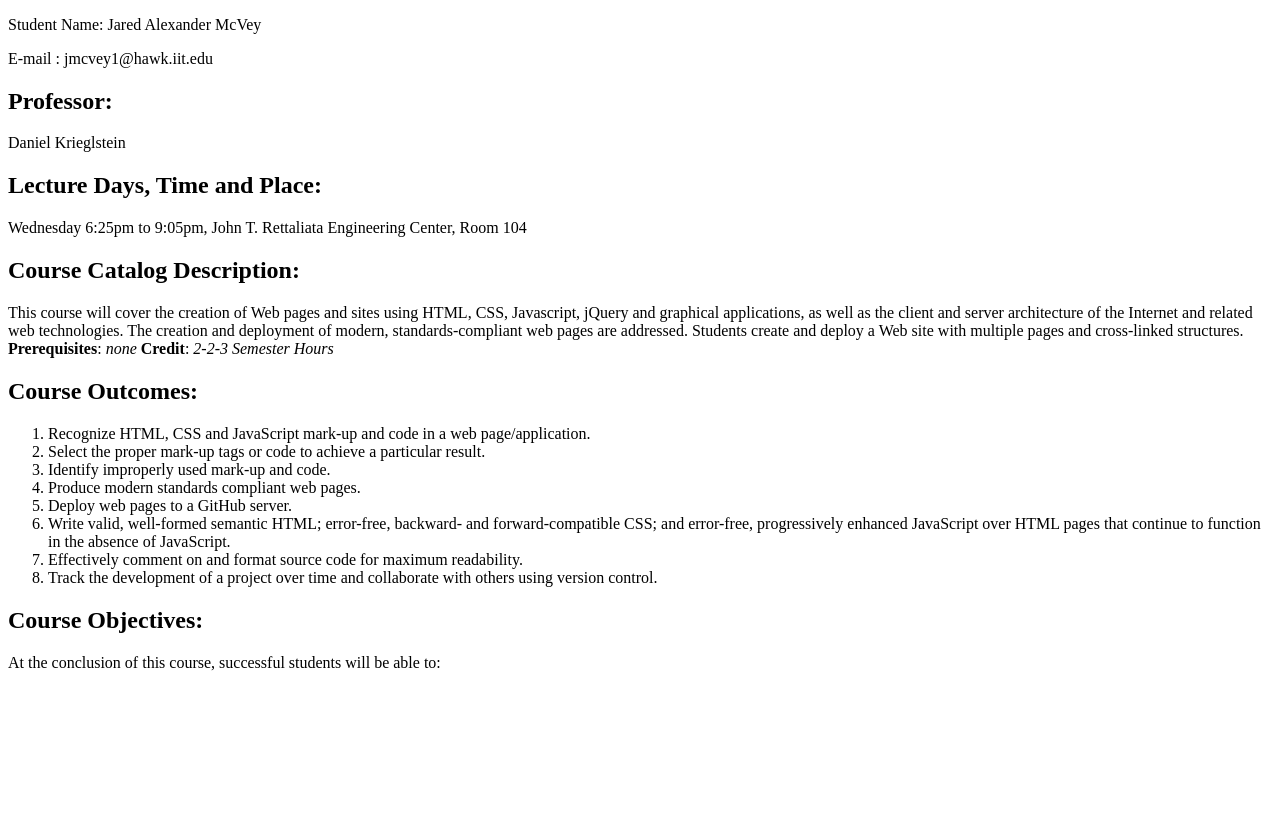
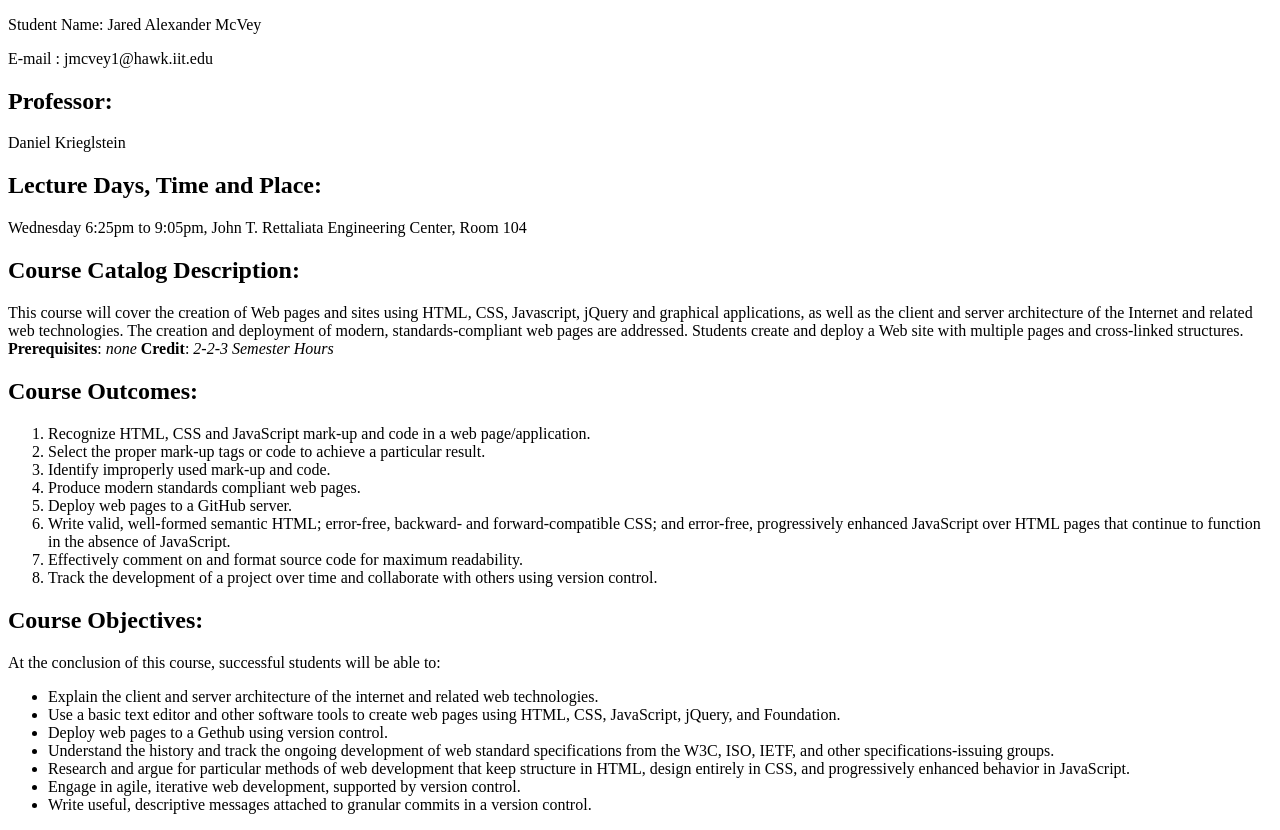
Before and after one commit to Darthseid/ITM-361-LAb2, a plain HTML site: page Content/index.html in a window 1280 px wide. Shown: the part 105-935 px from the top of the page. Before the commit the page ends 800 px from the top, so only its background shows below. Drawn offline with Linux system fonts and the light colour scheme.

Commit message:
Finished with an unordered list.

```diff
--- a/Content/index.html
+++ b/Content/index.html
@@ -31,5 +31,16 @@
     </ol>
     <h2>Course Objectives:</h2>
      <p>At the conclusion of this course, successful students will be able to:</p>
+	 <ul>
+      <li>Explain the client and server architecture of the internet and related web technologies.</li>
+      <li>Use a basic text editor and other software tools to create web pages using HTML, CSS, JavaScript, jQuery, and Foundation.</li>
+      <li>Deploy web pages to a Gethub using version control.</li>
+      <li>Understand the history and track the ongoing development of web standard specifications from the W3C, ISO, IETF, and
+        other specifications-issuing groups.</li>
+      <li>Research and argue for particular methods of web development that keep structure in HTML, design entirely in CSS, and
+        progressively enhanced behavior in JavaScript.</li>
+      <li>Engage in agile, iterative web development, supported by version control.</li>
+      <li>Write useful, descriptive messages attached to granular commits in a version control.</li>
+    </ul>
 </body>
 </html>
```
